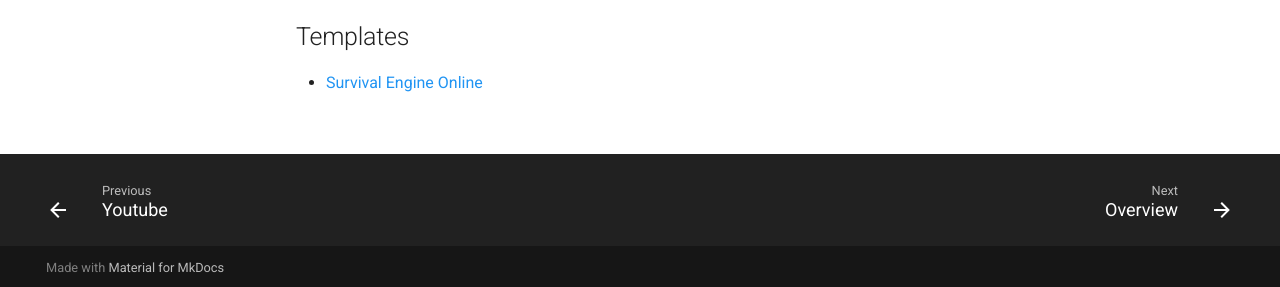
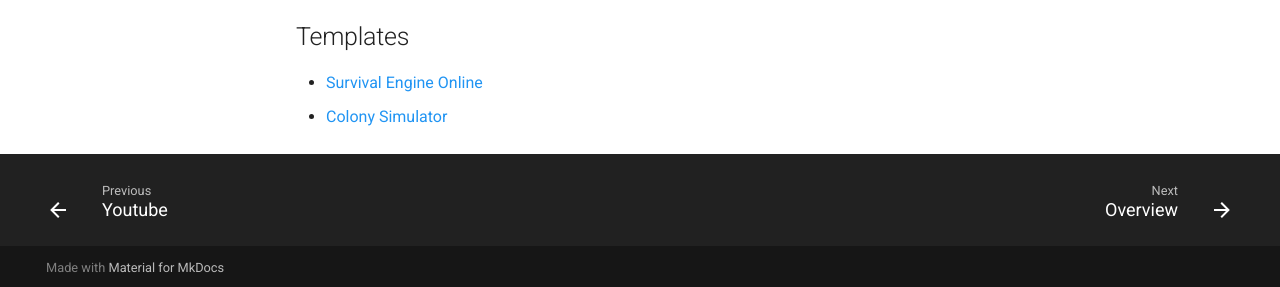
Before and after one commit to ton3s/unity-wiki, an MkDocs documentation site: the page built from docs/unity/add-ons.md, in a window 1280 px wide and 1127 px high. Shown: the part 837-1124 px from the top of the window. Built offline with MkDocs 1.6.1 and Material for MkDocs 9.7.7, drawn with Linux system fonts in a browser that asks for light colours.

Commit message:
Add colony simulator

```diff
--- a/docs/unity/add-ons.md
+++ b/docs/unity/add-ons.md
@@ -23,3 +23,4 @@
 ## Templates
 
 - [Survival Engine Online](https://assetstore.unity.com/packages/templates/systems/survival-engine-online-233322)
+- [Colony Simulator](https://assetstore.unity.com/packages/templates/systems/colony-simulator-209446)
```
